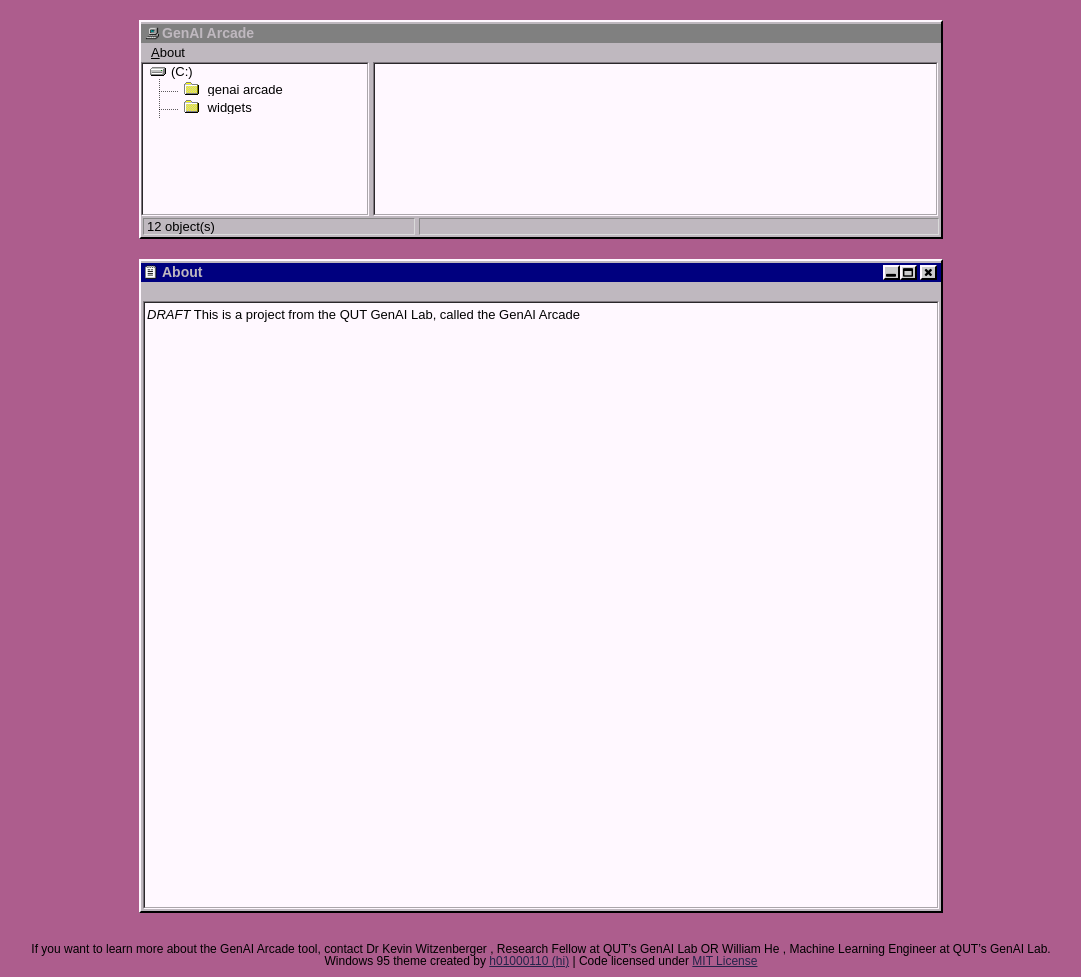
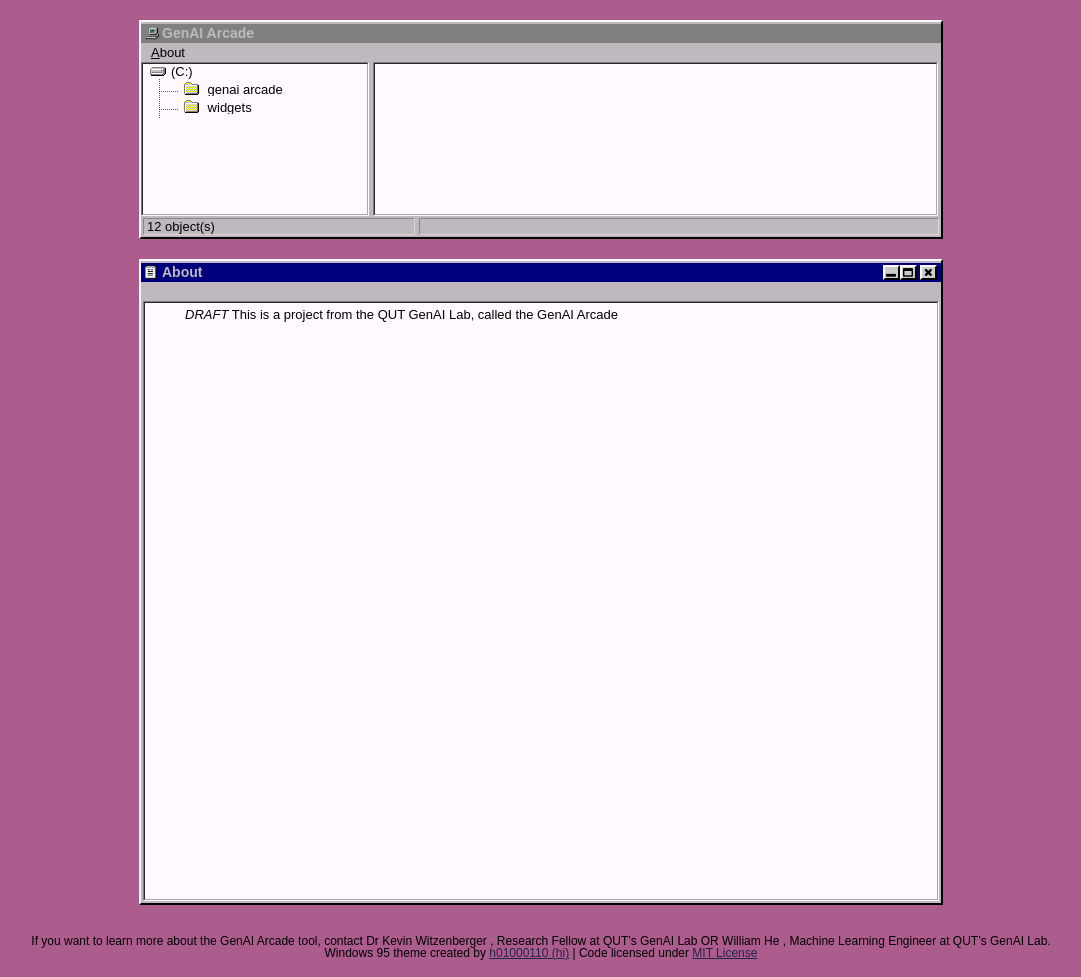
Before and after one commit to QUT-GenAI-Lab/genai-arcade, a Jekyll site: the page built from about/index.md, in a window 1280 px wide. Shown: the whole page, without its empty margins (99-1180 px from the left). Built offline with Jekyll 4.4.1, drawn with Linux system fonts in a browser that asks for light colours.

Commit message:
:art: adjusted margins of post text content

```diff
--- a/_sass/_main.scss
+++ b/_sass/_main.scss
@@ -188,10 +188,11 @@
 }
 .post_content {
 	position: relative;
-	width: 98.5%;
+	width: 99.5%;
 	min-height: 600px;
 	max-height: 600px;
-	padding: 2px;
+	padding: 2px 40px;
+    box-sizing: border-box;
 	margin: 0 auto;
 	overflow-y: scroll;
 	overflow-x: scroll;
```
